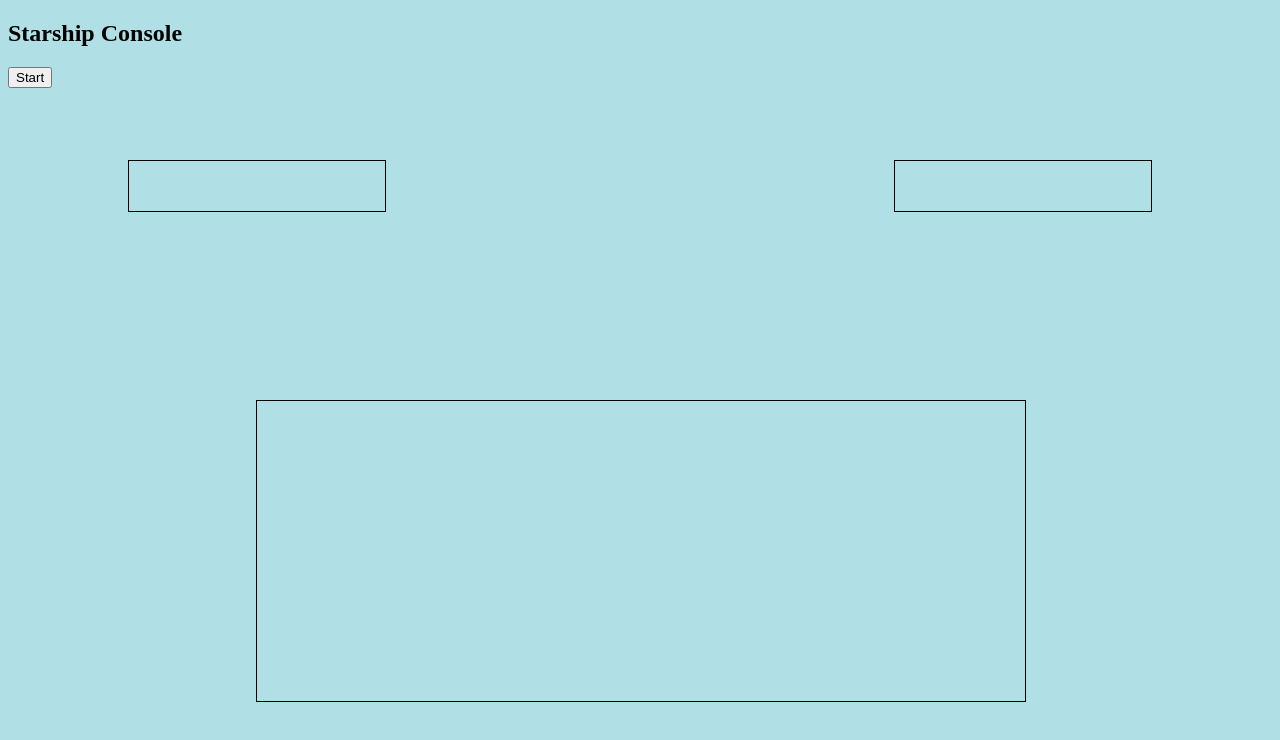
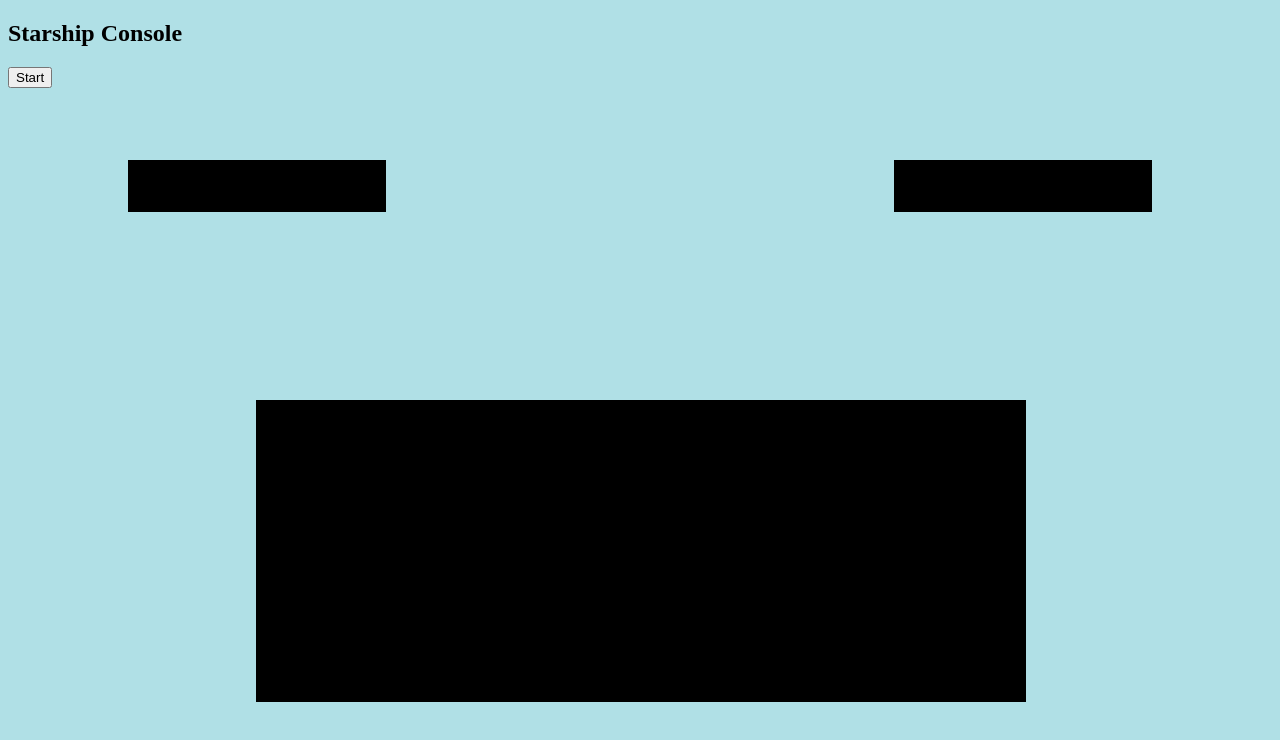
Before and after one commit to tlmontalto/spacewars, a plain HTML site: page index.html in a window 1280 px wide. Drawn offline with Linux system fonts and the light colour scheme.

Commit message:
Chnaged div background color to black and text to yellow.

```diff
--- a/main.css
+++ b/main.css
@@ -8,6 +8,8 @@ body {
 
 .ship_information {
     border: 1px solid black;
+    background-color: black;
+    color: yellow;
     position: absolute;
     top: 20%;
     left: 10%;
@@ -18,6 +20,8 @@ body {
 
 .alien_information {
     border: 1px solid black;
+    background-color: black;
+    color: yellow;
     position: absolute;
     top: 20%;
     right: 10%;
@@ -27,6 +31,8 @@ body {
 
 .attack_sequence {
     border: 1px solid black;
+    background-color: black;
+    color: yellow;
     position: absolute;
     left: 20%;
     top: 50%;
```
